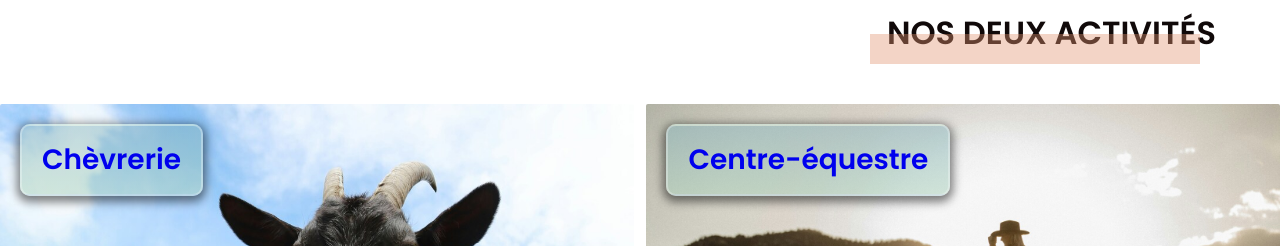
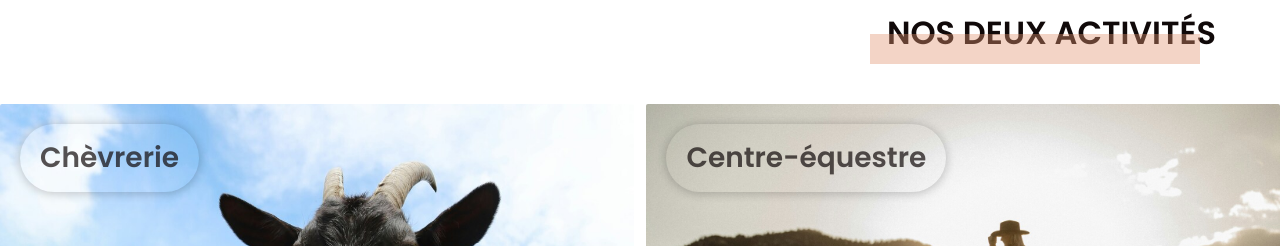
Before and after one commit to marginWebSolutions/ferme-de-la-corne-doree, a React (Create React App) app in the folder frontend/: page / in a window 1280 px wide. Shown: the part 2140-2386 px from the top of the page. Built offline with nearby package versions, Linux system fonts and the light colour scheme; no server answers.

Commit message:
style(imageLinks): modification sytyle des boutons

```diff
--- a/frontend/src/components/ImagesLinks/ImageLinks.scss
+++ b/frontend/src/components/ImagesLinks/ImageLinks.scss
@@ -69,7 +69,7 @@
 			&:hover {
 				opacity: 1;
 
-				~ .imagelinks__image {
+				~.imagelinks__image {
 					transform: scale(1.1);
 				}
 			}
@@ -83,29 +83,21 @@
 			padding: 20px;
 			margin: 20px;
 			z-index: 2;
-			background-image: linear-gradient(
-				to top,
-				rgba($secondary, 0.5),
-				rgba($accent, 0.5)
-			);
-			border: 2px solid rgba($background, 0.3);
-			border-radius: 10px;
-			box-shadow: $box-shadow;
+			pointer-events: none;
+			color: rgba($text, 0.7);
+			background: rgba($accent, 0);
+			border-radius: 50px;
+			box-shadow: $very-light-box-shadow;
 			padding: 20px;
 			transition: opacity 0.3s ease-in-out;
 
-			@include tablet {
-				opacity: 1;
-			}
-
 			@include mobile {
 				font-size: clamp(14px, 1.5rem, 20px);
-				background-image: linear-gradient(
-					to top,
-					rgba($secondary, 0.9),
-					rgba($accent, 0.9)
-				);
-				border-radius: 50px;
+				background-image: linear-gradient(to top,
+						rgba($secondary, 0.8),
+						rgba($accent, 0.8));
+				color: rgba($text, 0.9);
+				border: 4px solid rgba($background, 0.6);
 				padding: 15px;
 				bottom: 0;
 				left: 0;
```
